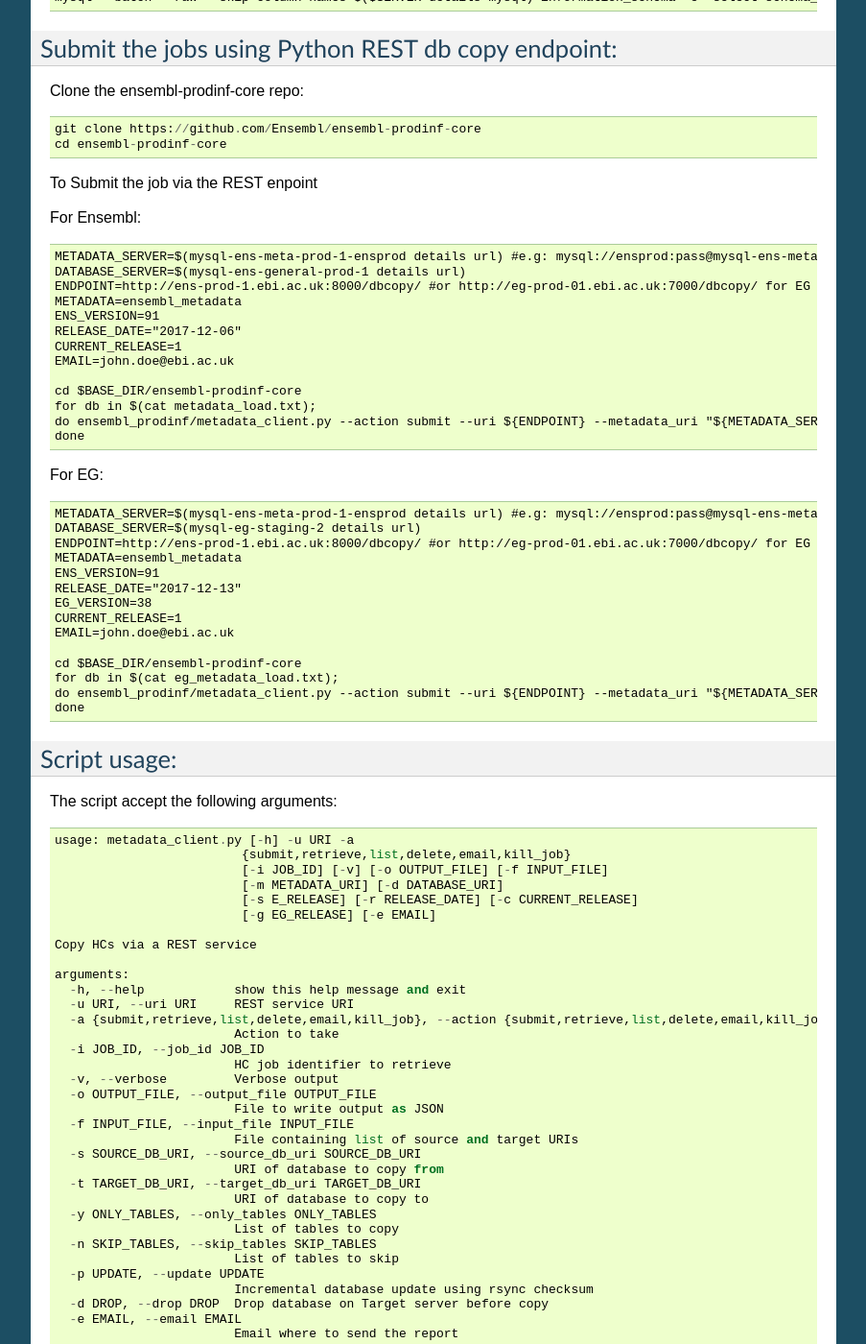
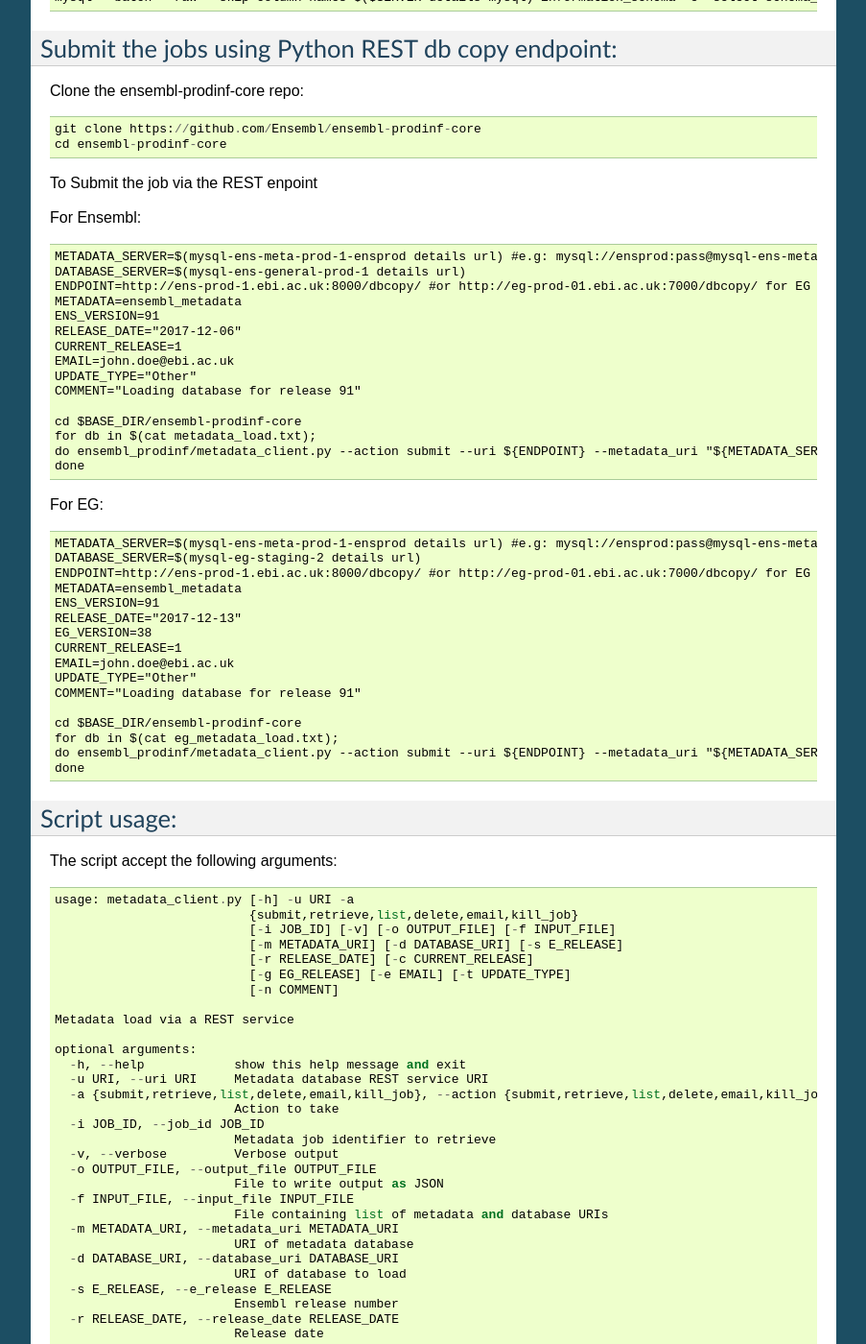
Before and after one commit to Ensembl/ensembl-prodinf-datachecks, a Sphinx documentation site: the page built from docs/bulk_metadata_load.rst, in a window 1280 px wide and 1400 px high, scrolled down 644 px. Shown: the whole window at 96% size, without its empty margins (198-1101 px from the left). Built offline with Sphinx 7.4.7, drawn with Linux system fonts in a browser that asks for light colours; some of the changed text lies outside the part shown.

Commit message:
Updated documentation to include database_type and comment

```diff
--- a/docs/bulk_metadata_load.rst
+++ b/docs/bulk_metadata_load.rst
@@ -51,10 +51,12 @@ For Ensembl:
   RELEASE_DATE="2017-12-06"
   CURRENT_RELEASE=1
   EMAIL=john.doe@ebi.ac.uk
+  UPDATE_TYPE="Other"
+  COMMENT="Loading database for release 91"
 
   cd $BASE_DIR/ensembl-prodinf-core
   for db in $(cat metadata_load.txt);
-  do ensembl_prodinf/metadata_client.py --action submit --uri ${ENDPOINT} --metadata_uri "${METADATA_SERVER}${METADATA}" --database_uri "${DATABASE_SERVER}${db}" --e_release ${ENS_VERSION} --release_date ${RELEASE_DATE} --current_release ${CURRENT_RELEASE} --email ${EMAIL};
+  do ensembl_prodinf/metadata_client.py --action submit --uri ${ENDPOINT} --metadata_uri "${METADATA_SERVER}${METADATA}" --database_uri "${DATABASE_SERVER}${db}" --e_release ${ENS_VERSION} --release_date ${RELEASE_DATE} --current_release ${CURRENT_RELEASE} --email ${EMAIL} --update_type ${UPDATE_TYPE} --comment ${COMMENT};
   done
 
 For EG:
@@ -68,10 +70,12 @@ For EG:
   EG_VERSION=38
   CURRENT_RELEASE=1
   EMAIL=john.doe@ebi.ac.uk
+  UPDATE_TYPE="Other"
+  COMMENT="Loading database for release 91"
 
   cd $BASE_DIR/ensembl-prodinf-core
   for db in $(cat eg_metadata_load.txt);
-  do ensembl_prodinf/metadata_client.py --action submit --uri ${ENDPOINT} --metadata_uri "${METADATA_SERVER}${METADATA}" --database_uri "${DATABASE_SERVER}${db}" --e_release ${ENS_VERSION} --release_date ${RELEASE_DATE} --current_release ${CURRENT_RELEASE} --eg_release ${EG_VERSION} --email ${EMAIL};
+  do ensembl_prodinf/metadata_client.py --action submit --uri ${ENDPOINT} --metadata_uri "${METADATA_SERVER}${METADATA}" --database_uri "${DATABASE_SERVER}${db}" --e_release ${ENS_VERSION} --release_date ${RELEASE_DATE} --current_release ${CURRENT_RELEASE} --eg_release ${EG_VERSION} --email ${EMAIL} --update_type ${UPDATE_TYPE} --comment ${COMMENT};
   done
 
 
@@ -80,40 +84,46 @@ Script usage:
 
 The script accept the following arguments:
 ::
-    usage: metadata_client.py [-h] -u URI -a
-                             {submit,retrieve,list,delete,email,kill_job}
-                             [-i JOB_ID] [-v] [-o OUTPUT_FILE] [-f INPUT_FILE]
-                             [-m METADATA_URI] [-d DATABASE_URI]
-                             [-s E_RELEASE] [-r RELEASE_DATE] [-c CURRENT_RELEASE]
-                             [-g EG_RELEASE] [-e EMAIL]
+  usage: metadata_client.py [-h] -u URI -a
+                            {submit,retrieve,list,delete,email,kill_job}
+                            [-i JOB_ID] [-v] [-o OUTPUT_FILE] [-f INPUT_FILE]
+                            [-m METADATA_URI] [-d DATABASE_URI] [-s E_RELEASE]
+                            [-r RELEASE_DATE] [-c CURRENT_RELEASE]
+                            [-g EG_RELEASE] [-e EMAIL] [-t UPDATE_TYPE]
+                            [-n COMMENT]
 
-    Copy HCs via a REST service
+  Metadata load via a REST service
 
-    arguments:
-      -h, --help            show this help message and exit
-      -u URI, --uri URI     REST service URI
-      -a {submit,retrieve,list,delete,email,kill_job}, --action {submit,retrieve,list,delete,email,kill_job}
-                            Action to take
-      -i JOB_ID, --job_id JOB_ID
-                            HC job identifier to retrieve
-      -v, --verbose         Verbose output
-      -o OUTPUT_FILE, --output_file OUTPUT_FILE
-                            File to write output as JSON
-      -f INPUT_FILE, --input_file INPUT_FILE
-                            File containing list of source and target URIs
-      -s SOURCE_DB_URI, --source_db_uri SOURCE_DB_URI
-                            URI of database to copy from
-      -t TARGET_DB_URI, --target_db_uri TARGET_DB_URI
-                            URI of database to copy to
-      -y ONLY_TABLES, --only_tables ONLY_TABLES
-                            List of tables to copy
-      -n SKIP_TABLES, --skip_tables SKIP_TABLES
-                            List of tables to skip
-      -p UPDATE, --update UPDATE
-                            Incremental database update using rsync checksum
-      -d DROP, --drop DROP  Drop database on Target server before copy
-      -e EMAIL, --email EMAIL
-                            Email where to send the report
+  optional arguments:
+    -h, --help            show this help message and exit
+    -u URI, --uri URI     Metadata database REST service URI
+    -a {submit,retrieve,list,delete,email,kill_job}, --action {submit,retrieve,list,delete,email,kill_job}
+                          Action to take
+    -i JOB_ID, --job_id JOB_ID
+                          Metadata job identifier to retrieve
+    -v, --verbose         Verbose output
+    -o OUTPUT_FILE, --output_file OUTPUT_FILE
+                          File to write output as JSON
+    -f INPUT_FILE, --input_file INPUT_FILE
+                          File containing list of metadata and database URIs
+    -m METADATA_URI, --metadata_uri METADATA_URI
+                          URI of metadata database
+    -d DATABASE_URI, --database_uri DATABASE_URI
+                          URI of database to load
+    -s E_RELEASE, --e_release E_RELEASE
+                          Ensembl release number
+    -r RELEASE_DATE, --release_date RELEASE_DATE
+                          Release date
+    -c CURRENT_RELEASE, --current_release CURRENT_RELEASE
+                          Is this the current release
+    -g EG_RELEASE, --eg_release EG_RELEASE
+                          EG release number
+    -e EMAIL, --email EMAIL
+                          Email where to send the report
+    -t UPDATE_TYPE, --update_type UPDATE_TYPE
+                          Update type, e.g: New assembly
+    -n COMMENT, --comment COMMENT
+                          Comment
 
 Check job status
 #####
```
